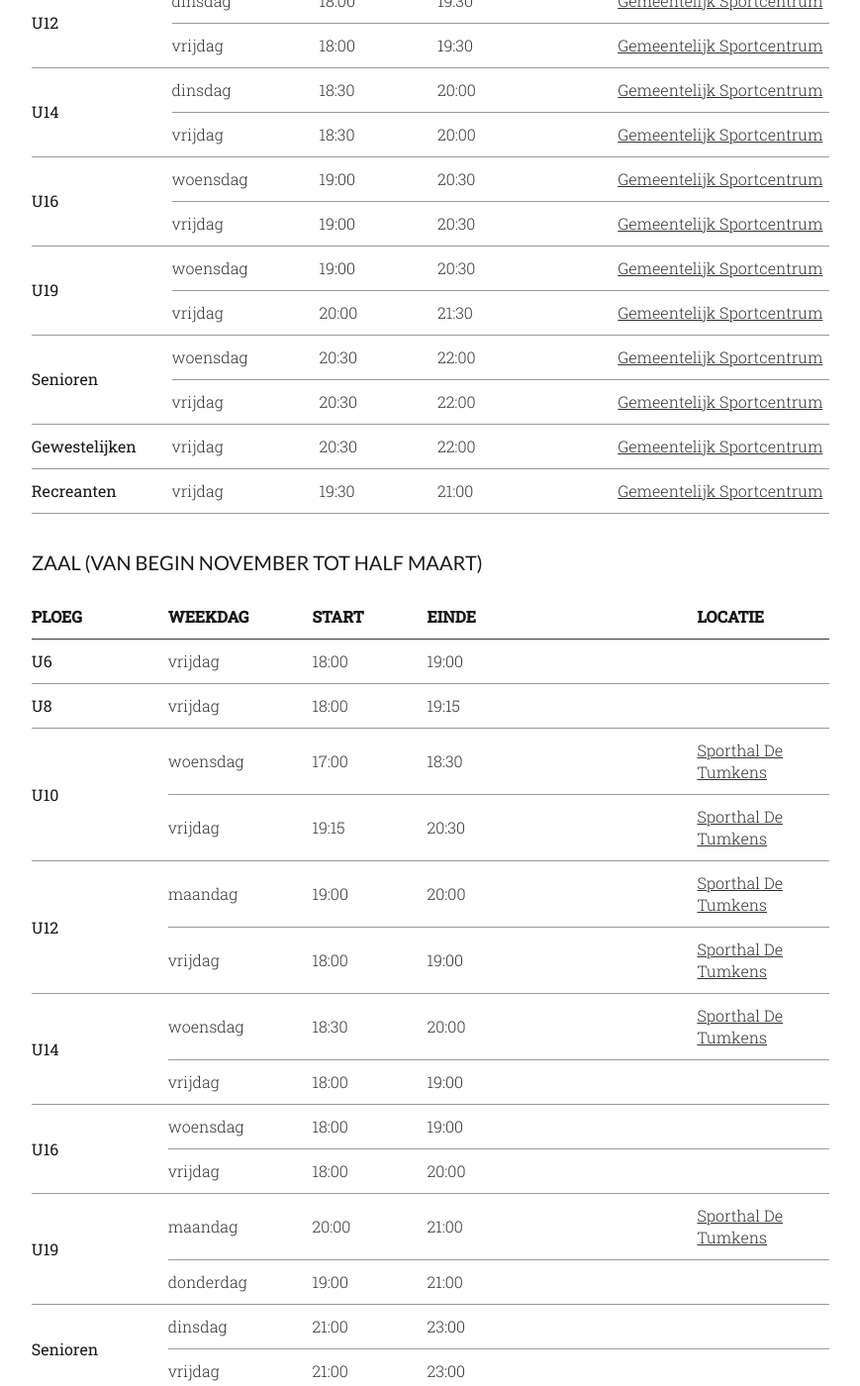
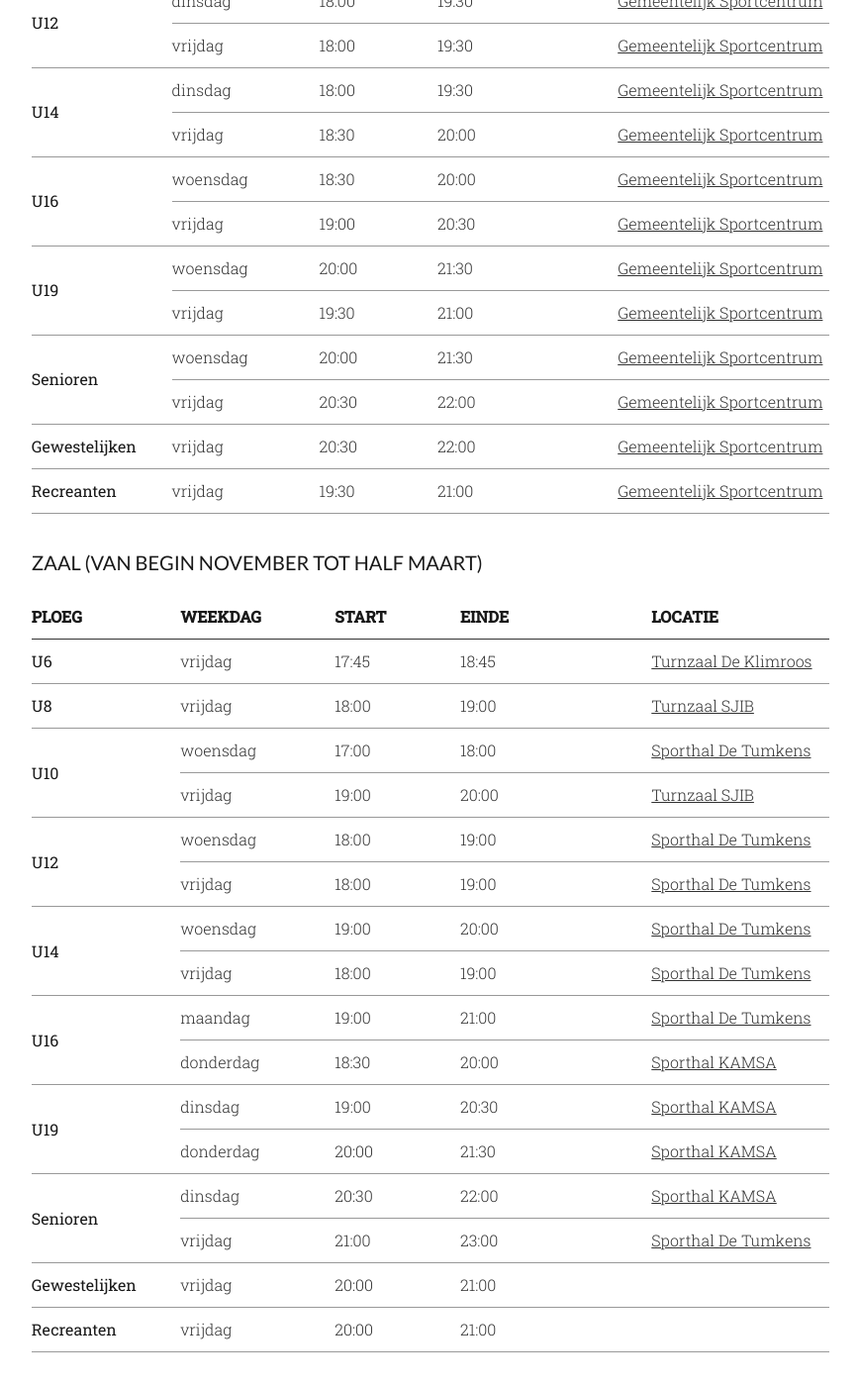
Before and after one commit to kcbj/kcbj.github.io, a Jekyll site: the page built from agenda/index.html, in a window 1280 px wide and 1400 px high, scrolled down 2946 px. Shown: the whole window at 99% size, without its empty margins (205-1074 px from the left). Built offline with Jekyll 4.4.1, drawn with Linux system fonts in a browser that asks for light colours; nearby versions of some CDN libraries; some of the changed text lies outside the part shown.

Commit message:
Updated trainingen 2019-2020

```diff
--- a/_data/locations.yml
+++ b/_data/locations.yml
@@ -70,3 +70,9 @@
     postal_code: 3130
     locality: Betekom
   coordinates: [ 50.9848655 , 4.7812281 ]
+- id: kamsa
+  name: Sporthal KAMSA
+- id: sjib
+  name: Turnzaal SJIB
+- id: klimroos
+  name: Turnzaal De Klimroos
--- a/_data/training.yml
+++ b/_data/training.yml
@@ -1,4 +1,4 @@
-season: 2018 - 2019
+season: 2019 - 2020
 periods:
   - name: veld (van begin augustus tot eind oktober, van half maart tot eind mei)
     teams:
@@ -25,7 +25,7 @@ periods:
             location: grotebaan
           - weekday: vrijdag
             starts_at: "18:00"
-            ends_at: "19:00"
+            ends_at: "19:15"
             start: 2018-8-1
             location: grotebaan
       - name: U12
@@ -43,8 +43,8 @@ periods:
       - name: U14
         trainings:
           - weekday: dinsdag
-            starts_at: "18:30"
-            ends_at: "20:00"
+            starts_at: "18:00"
+            ends_at: "19:30"
             start: 2018-8-1 18:30
             location: grotebaan
           - weekday: vrijdag
@@ -55,8 +55,8 @@ periods:
       - name: U16
         trainings:
           - weekday: woensdag
-            starts_at: "19:00"
-            ends_at: "20:30"
+            starts_at: "18:30"
+            ends_at: "20:00"
             start: 2018-8-1 19:00
             location: grotebaan
           - weekday: vrijdag
@@ -67,20 +67,20 @@ periods:
       - name: U19
         trainings:
           - weekday: woensdag
-            starts_at: "19:00"
-            ends_at: "20:30"
+            starts_at: "20:00"
+            ends_at: "21:30"
             start: 2018-8-1 19:00
             location: grotebaan
           - weekday: vrijdag
-            starts_at: "20:00"
-            ends_at: "21:30"
+            starts_at: "19:30"
+            ends_at: "21:00"
             start: 2018-8-1 20:00
             location: grotebaan
       - name: Senioren
         trainings:
           - weekday: woensdag
-            starts_at: "20:30"
-            ends_at: "22:00"
+            starts_at: "20:00"
+            ends_at: "21:30"
             start: 2018-8-1 20:30
             location: grotebaan
           - weekday: vrijdag
@@ -107,32 +107,34 @@ periods:
       - name: U6
         trainings:
           - weekday: vrijdag
-            starts_at: "18:00"
-            ends_at: "19:00"
+            starts_at: "17:45"
+            ends_at: "18:45"
             start: 2017-10-6 18:00:00
+            location: klimroos
       - name: U8
         trainings:
           - weekday: vrijdag
             starts_at: "18:00"
-            ends_at: "19:15"
+            ends_at: "19:00"
             start: 2018-8-1 18:00:00
+            location: sjib
       - name: U10
         trainings:
           - weekday: woensdag
             starts_at: "17:00"
-            ends_at: "18:30"
+            ends_at: "18:00"
             start: 2018-8-1 18:00:00
             location: tumkens
           - weekday: vrijdag
-            starts_at: "19:15"
-            ends_at: "20:30"
+            starts_at: "19:00"
+            ends_at: "20:00"
             start: 2018-8-1
-            location: tumkens
+            location: sjib
       - name: U12
         trainings:
-          - weekday: maandag
-            starts_at: "19:00"
-            ends_at: "20:00"
+          - weekday: woensdag
+            starts_at: "18:00"
+            ends_at: "19:00"
             start: 2018-8-1 18:30
             location: tumkens
           - weekday: vrijdag
@@ -143,7 +145,7 @@ periods:
       - name: U14
         trainings:
           - weekday: woensdag
-            starts_at: "18:30"
+            starts_at: "19:00"
             ends_at: "20:00"
             start: 2018-8-1 18:30
             location: tumkens
@@ -151,53 +153,54 @@ periods:
             starts_at: "18:00"
             ends_at: "19:00"
             start: 2018-8-1 18:30
+            location: tumkens
       - name: U16
         trainings:
-          - weekday: woensdag
-            starts_at: "18:00"
-            ends_at: "19:00"
+          - weekday: maandag
+            starts_at: "19:00"
+            ends_at: "21:00"
             start: 2018-8-1 18:30
-          - weekday: vrijdag
-            starts_at: "18:00"
+            location: tumkens
+          - weekday: donderdag
+            starts_at: "18:30"
             ends_at: "20:00"
             start: 2018-8-1 18:30
+            location: kamsa
       - name: U19
         trainings:
-          - weekday: maandag
+          - weekday: dinsdag
+            starts_at: "19:00"
+            ends_at: "20:30"
+            start: 2018-8-1 19:00
+            location: kamsa
+          - weekday: donderdag
             starts_at: "20:00"
-            ends_at: "21:00"
+            ends_at: "21:30"
             start: 2018-8-1 19:00
-            location: tumkens
-          - weekday: donderdag
-            starts_at: "19:00"
-            ends_at: "21:00"
-            start: 2018-8-1 19:00
+            location: kamsa
       - name: Senioren
         trainings:
           - weekday: dinsdag
-            starts_at: "21:00"
-            ends_at: "23:00"
+            starts_at: "20:30"
+            ends_at: "22:00"
             start: 2018-8-1 20:15
+            location: kamsa
           - weekday: vrijdag
             starts_at: "21:00"
             ends_at: "23:00"
             start: 2018-8-1 20:15
+            location: tumkens
       - name: Gewestelijken
         trainings:
-          - weekday: donderdag
-            starts_at: "21:00"
-            ends_at: "22:00"
-            start: 2018-8-1 20:00
-            location: tumkens
           - weekday: vrijdag
             starts_at: "20:00"
             ends_at: "21:00"
             start: 2018-8-1 20:00
-            location: tumkens
+            location: onbekend
       - name: Recreanten
         trainings:
-          - weekday: zaterdag
-            starts_at: "16:00"
-            ends_at: "18:00"
-            start: 2018-8-1 20:30
-            note: Om de 2 weken
+          - weekday: vrijdag
+            starts_at: "20:00"
+            ends_at: "21:00"
+            start: 2018-8-1 20:00
+            location: onbekend
```
